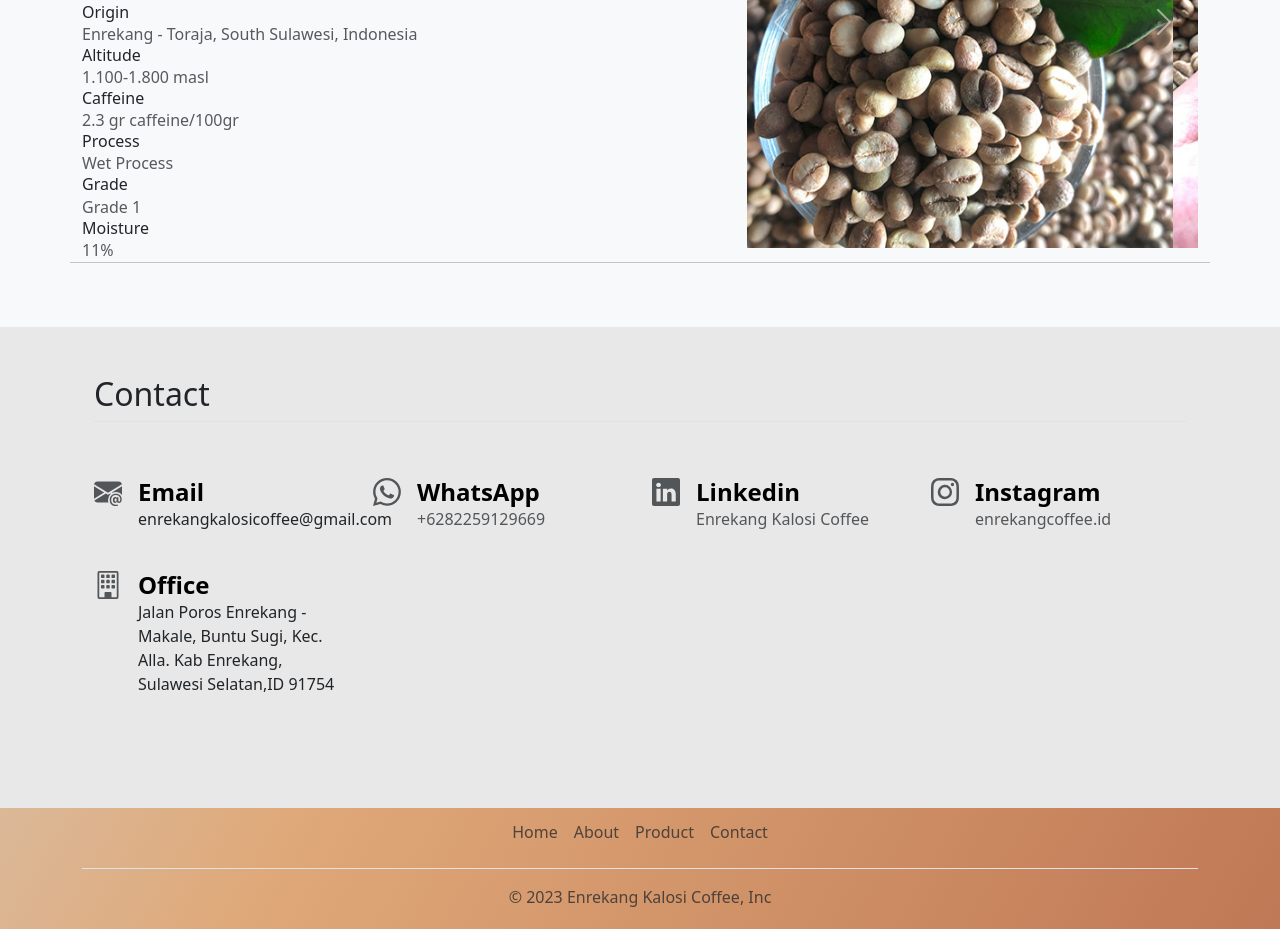
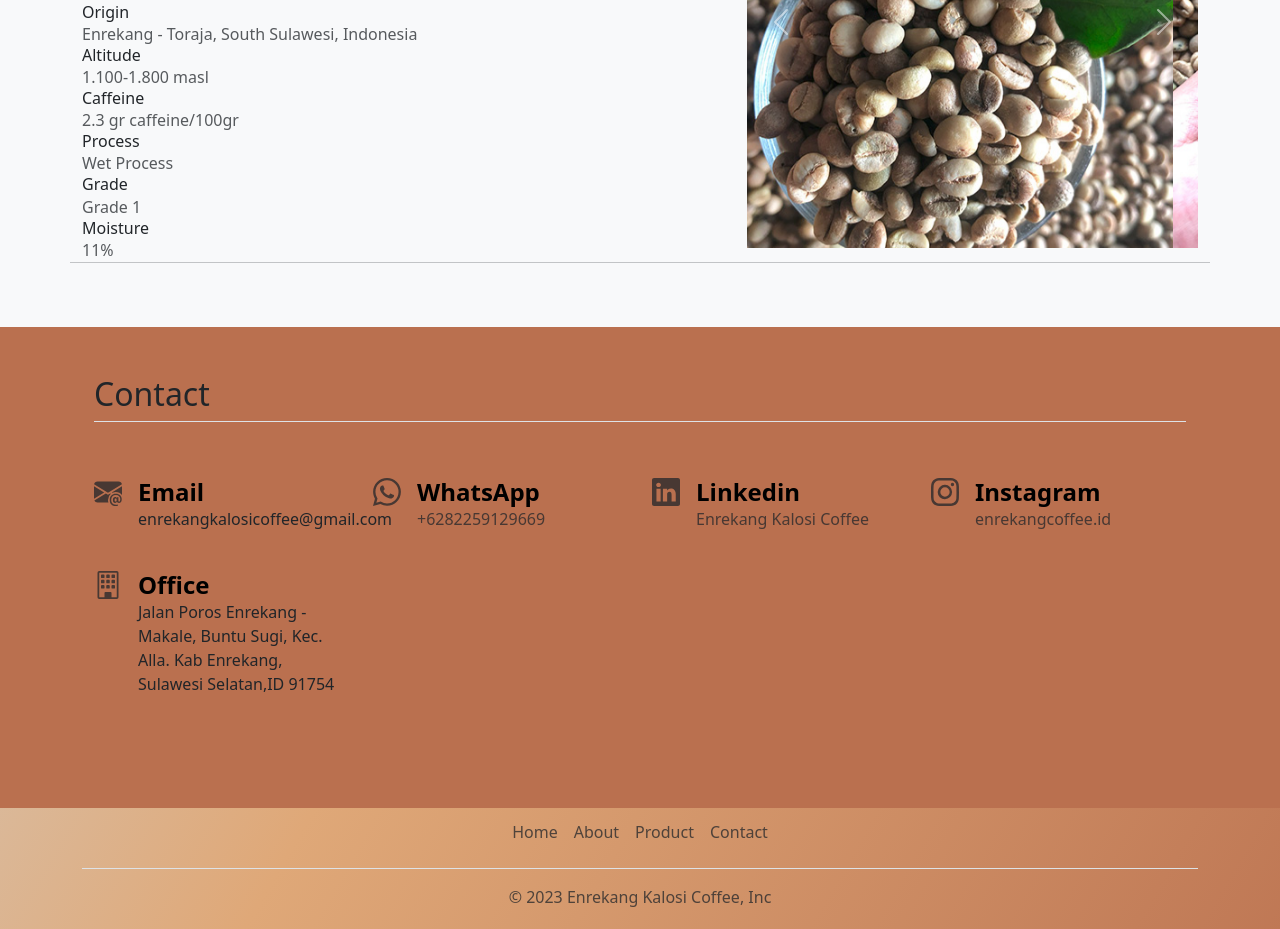
Before and after one commit to akramsaputra/EKC_WEB, a plain HTML site: page index.html in a window 1280 px wide. Shown: the part 5240-6169 px from the top of the page. Drawn offline with nearby package versions, Linux system fonts and the light colour scheme.

Commit message:
style.css

```diff
--- a/style.css
+++ b/style.css
@@ -119,3 +119,8 @@ body {
 }
 
 }
+
+
+#Contact{
+    background-color: #BA704f;
+}
```
